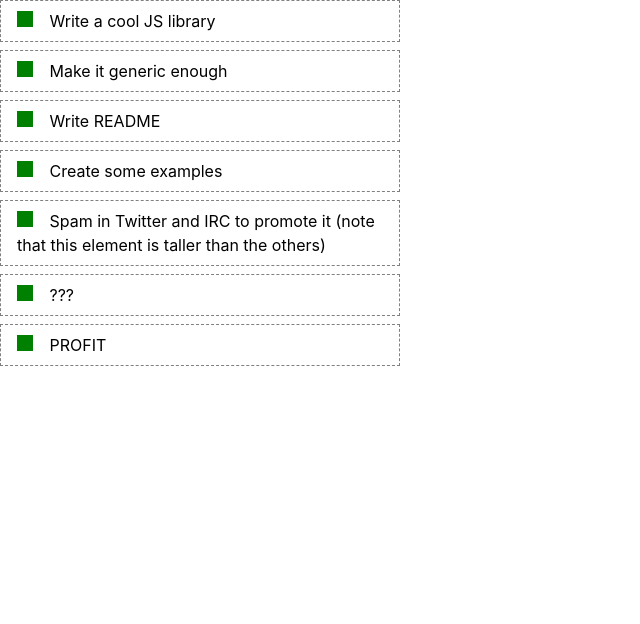
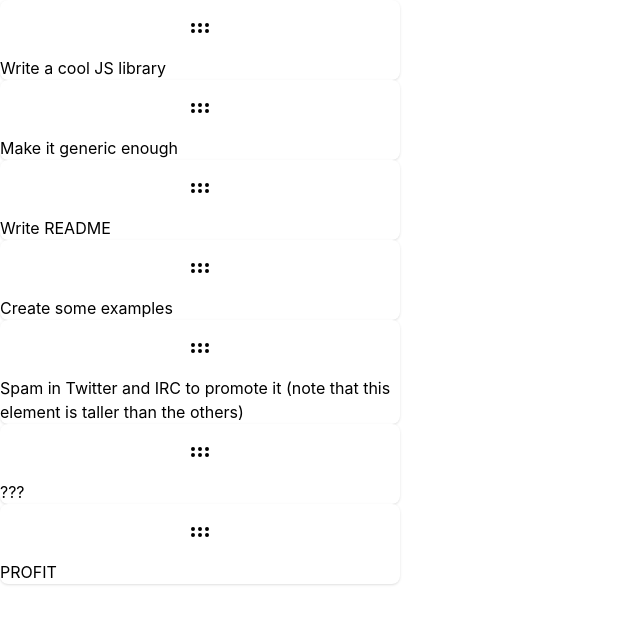
Before and after one commit to DSC-TechLead/nusdevs-frontend-vite, a React (Vite) app: page / in a window 1280 px wide. Shown: the top 624 px of the page, without its empty margins (0-640 px from the left). Built offline with nearby package versions, Linux system fonts and the light colour scheme.

Commit message:
Modify card

```diff
--- a/package.json
+++ b/package.json
@@ -32,6 +32,7 @@
     "clsx": "^2.1.1",
     "dnd-core": "^16.0.1",
     "immutability-helper": "^3.1.1",
+    "lucide-react": "^0.469.0",
     "react": "^19.0.0",
     "react-dnd": "^16.0.1",
     "react-dnd-html5-backend": "^16.0.1",
--- a/src/components/test-card.tsx
+++ b/src/components/test-card.tsx
@@ -1,15 +1,8 @@
 import type { Identifier, XYCoord } from "dnd-core";
+import { GripHorizontal } from "lucide-react";
 import type { FC } from "react";
 import { useRef } from "react";
 import { useDrag, useDrop } from "react-dnd";
-
-const style = {
-  border: "1px dashed gray",
-  padding: "0.5rem 1rem",
-  marginBottom: ".5rem",
-  backgroundColor: "white",
-  cursor: "default",
-};
 
 const handleStyle = {
   backgroundColor: "green",
@@ -93,13 +86,13 @@ export const Card: FC<CardProps> = ({ id, text, index, moveCard }) => {
   return (
     <div
       ref={cardRef}
-      style={{
-        ...style,
-        opacity: 1,
-      }}
-      data-handler-id={handlerId}
+      className="divide-y divide-gray-200 overflow-hidden rounded-lg bg-white shadow"
     >
-      <div ref={handleRef} style={handleStyle} /> {/* Draggable handle */}
+      <div className="flex justify-center px-4 py-5 sm:px-6">
+        <div ref={handleRef}>
+          <GripHorizontal />
+        </div>
+      </div>
       {text}
     </div>
   );
```
Also changed, not shown: 1 other file (tests, documents, lock files or other folders).
